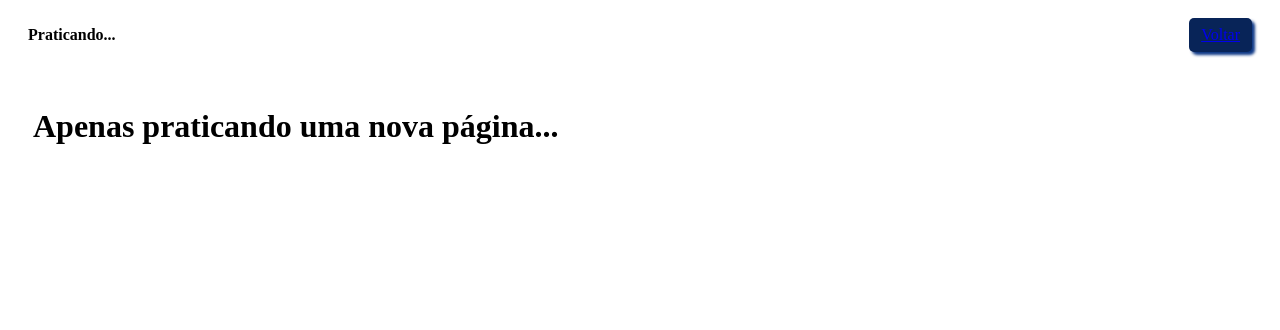
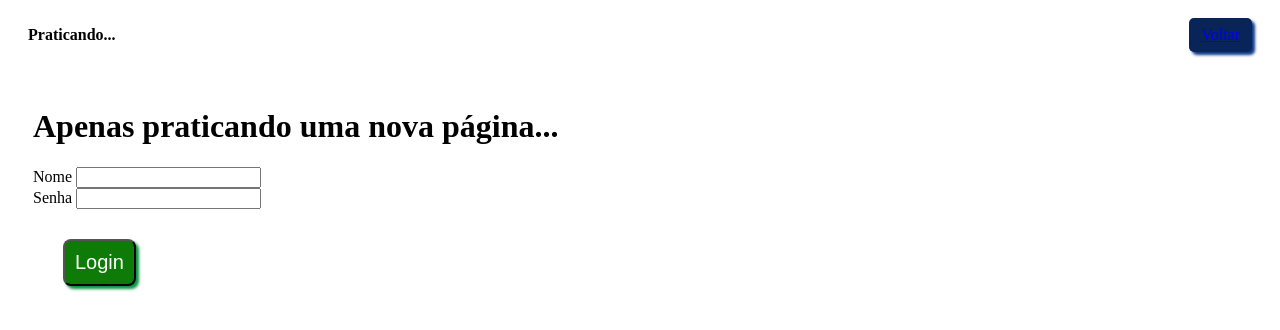
Before and after one commit to cesarvargasjr/Curso_React_Modulo_5, a Next.js app: page /practice in a window 1280 px wide. Shown: the top 330 px of the page. Built offline with nearby package versions, Linux system fonts and the light colour scheme.

Commit message:
Módulo 5

```diff
--- a/src/pages/practice.jsx
+++ b/src/pages/practice.jsx
@@ -2,13 +2,17 @@
 
 //import Header from "../components/Header"
 import Layout from "../components/Layout"
+import styles from '../styles/button.module.css'
 
 export default function Practice() {
 
     return (
         <Layout titulo="Praticando...">
-            <div>
+            <div className="divCenter">
                 <h1>Apenas praticando uma nova página...</h1>
+                    <div> Nome <input type="text" name="Nome"></input></div>
+                    <div> Senha <input type="password" name="Nome"></input></div>
+                    <div> <button className={styles.buttonLogin}>Login</button></div>
             </div>
         </Layout>
     )
--- a/src/styles/app.css
+++ b/src/styles/app.css
@@ -5,3 +5,11 @@ body {
   background-color: #222;
   color: #eee;
 }
+
+.divCenter {
+  display: flex;
+  flex-direction: column;
+  justify-content: center;
+  align-items: center;
+  text-align: center;
+}
--- a/src/styles/button.module.css
+++ b/src/styles/button.module.css
@@ -9,6 +9,17 @@
     color: white;
 }
 
+.buttonLogin {
+    background-color: rgb(14, 122, 7);
+    box-shadow:3px 3px 3px rgb(10, 146, 67); /* BOTÃO COM SENSAÇÃO 3D */
+    padding: 10px;
+    margin: 30px;
+    border-radius: 8px;
+    cursor: pointer; /* ALTERA ÍCONE DO CURSOR DO MOUSE */
+    font-size: 20px;
+    color: white;
+}
+
 .button:active {
     position: relative;
     top: 3px;
```
